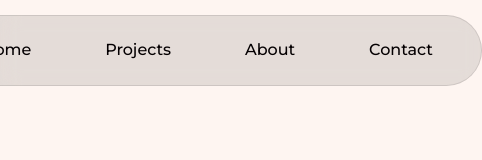
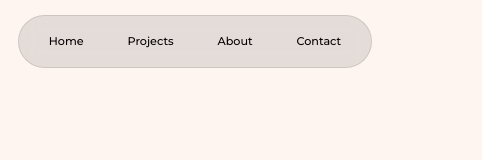
Before and after one commit to RalucP/personal-website, a React (Vite) app: page / in a window 390 px wide. Shown: the top 160 px of the page, 482 px wide, since content can reach past the window. Built offline with nearby package versions, Linux system fonts and the light colour scheme.

Commit message:
Fix navbar on mobile

```diff
--- a/src/components/navbar/Navbar.styles.scss
+++ b/src/components/navbar/Navbar.styles.scss
@@ -37,7 +37,21 @@
     width: 90%;
   }
 
-  @media screen and (max-width: 650px){
-    width: 100%;
+  @media screen and (max-width: 540px){
+    padding: .5em;
+
+    & .nav-element{
+      padding: .8em 1.5em;
+      font-size: .7em;
+    }
+  }
+
+  @media screen and (max-width: 300px){
+    padding: .5em;
+
+    & .nav-element{
+      padding: .8em 1.2em;
+      font-size: .5em;
+    }
   }
 }
```
